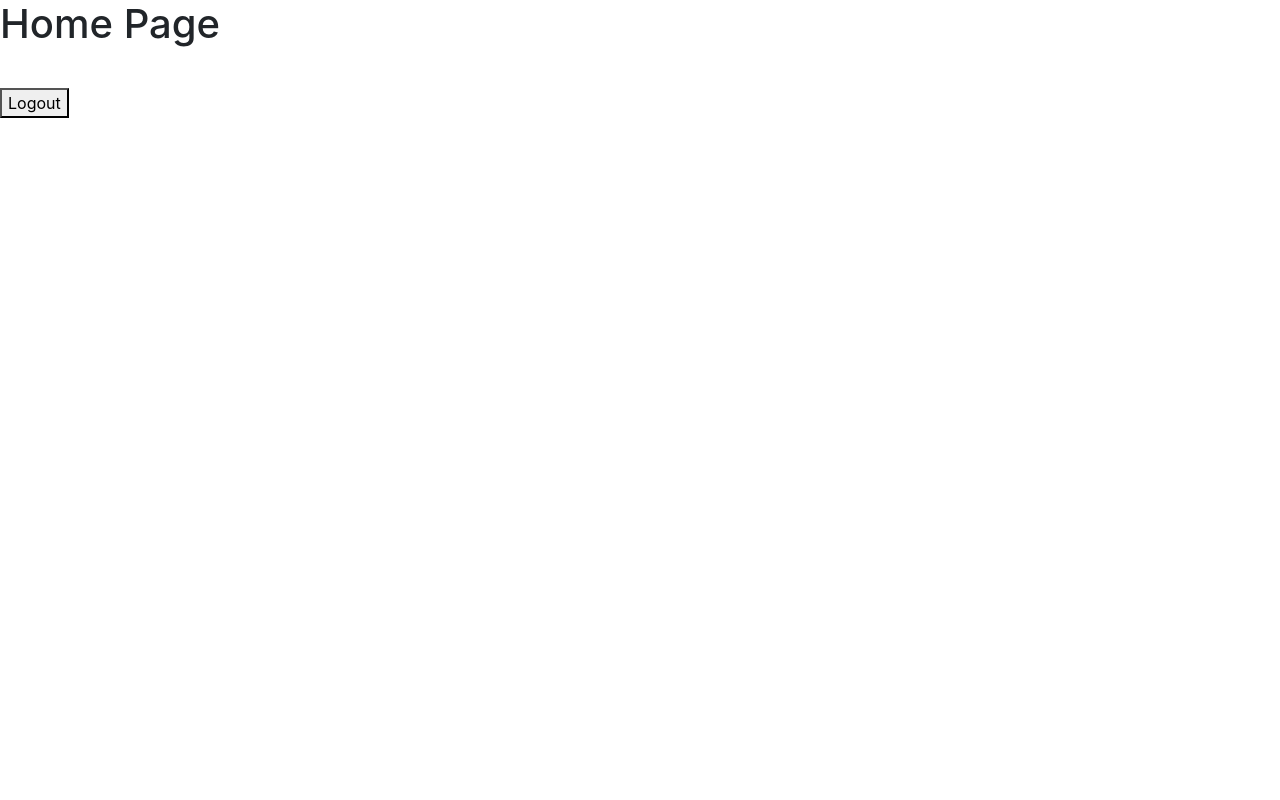
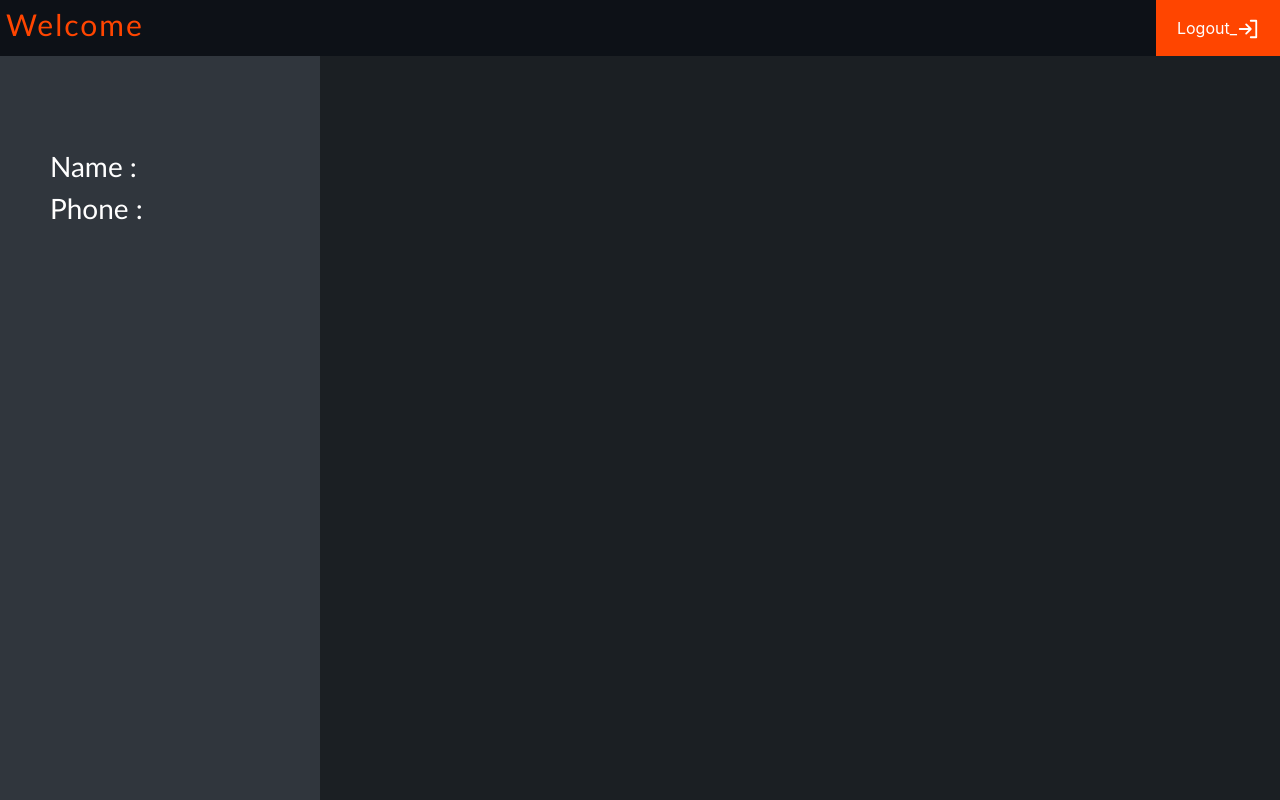
Before and after one commit to Akashmane21/Chitchat, a React (Create React App) app: page / in a window 1280 px wide. Shown: the top 800 px of the page. Built offline with nearby package versions, Linux system fonts and the light colour scheme; no server answers; the database is empty; sample sign-in values are in the browser's storage.

Commit message:
Making Home page 1

```diff
--- a/src/Css/Home.scss
+++ b/src/Css/Home.scss
@@ -1,13 +1,126 @@
+.profile{
+    img{
+        height: 150px;
+        width: auto;
+        border-radius: 50%;
+    }
 
-// For Mobile View
-@media (max-width: 765px) {
+
+    .info{
+      text-align: left;
+        h3{
+            color: white;
+            font-family: 'Trebuchet MS', 'Lucida Sans Unicode', 'Lucida Grande', 'Lucida Sans', Arial, sans-serif;
+        }
+
+        h4{
+            color: rgb(0, 225, 255);
+        }
+    }
+  }
+.menu{
+    background-color: #0d1117;
+    display: flex;
+    justify-content: flex-end;
+    h1{
+        color: orangered;
+        letter-spacing: 2px;
+        font-family: 'Trebuchet MS', 'Lucida Sans Unicode', 'Lucida Grande', 'Lucida Sans', Arial, sans-serif;
+  padding: 6px;
+        font-size: 30px;
+    }
+    button{
+       margin-left: auto;
+       background-color: orangered;
+       border: 0px;
+       padding: 10px 20px;
+       color: white;
+       border-radius: 0px;
+       border: 1px solid orangered;
+
+
+       &:hover{
+           cursor: pointer;
+           background-color: #1b1a1a;
+           border: 1px solid orangered;
+           color: orangered;
+       }
+    }
+}
+
+
+.left {
+
+    background-color: #30363d;
+text-align: center;
+  margin: 0px;
+  padding: 20px;
+  align-items: center;
 
 
 }
 
+.right {
+  background-color: #1b1f23;
 
+background-size: 98%;
+  margin: 0px;
+  padding: 10px;
+
+  // height: 100vh;
+
+}
+
+// For Mobile View
+@media (max-width: 765px) {
+    .left {
+        // height: 50vh;
+    h1{
+        display: none;
+    }
+    .profile{
+        img{
+            height: 70px;
+            width: auto;
+            border-radius: 50%;
+        }
+
+        h3{
+            font-size: 20px;
+            display: none;
+        }
+    }
+
+      }
+
+      .profile{
+        display: flex;
+        align-items: center;
+        justify-content: space-around;
+      }
+
+
+}
 
 // For Desktop View
 @media (min-width: 765px) {
+  .main {
+    display: flex;
+  }
+  .left {
+    width: 25%;
+    height: 130vh;
 
+  }
+
+  .right {
+    width: 75%;
+    .box{
+      margin: 20%;
+    }
+  }
+
+  .info{
+    padding: 50px 30px;
+  }
 }
--- a/src/Pages/Home.js
+++ b/src/Pages/Home.js
@@ -1,19 +1,18 @@
-import React , {useEffect , useState} from 'react'
+import React, { useEffect, useState } from "react";
 import { useHistory } from "react-router-dom";
-import '../Css/Home.scss'
-import {useCounter} from '../Context/CartContext'
-import firebase from '../DB/firebasedb'
+import "../Css/Home.scss";
+import { useCounter } from "../Context/CartContext";
+import firebase from "../DB/firebasedb";
 
 export default function Home() {
   let history = useHistory();
-    const {UserId , UserName} = useCounter()
-    const [Img, setImg] = useState("")
-    const [Phone, setPhone] = useState("")
-
+  const { UserId, UserName } = useCounter();
+  const [Img, setImg] = useState("");
+  const [Phone, setPhone] = useState("");
 
   useEffect(() => {
-       if(localStorage.getItem("auth")==null){
-           history.push('/Auth')
+    if (localStorage.getItem("auth") == null) {
+      history.push("/Auth");
     }
     const Products = firebase.database().ref(`Users/${UserId}/`);
     Products.on("value", (snapshot) => {
@@ -25,26 +24,52 @@ export default function Home() {
       }
       console.log(Products_List);
 
-            setImg(Products_List[0].Link)
-            setPhone(Products_List[0].Phone)
-
+      setImg(Products_List[0].Link);
+      setPhone(Products_List[0].Phone);
     });
 
     //   eslint-disable-next-line
-    }, [])
+  }, []);
 
-    function logout(){
-        localStorage.removeItem("authentication")
-        history.push('/Auth')
+  function logout() {
+    localStorage.removeItem("authentication");
+    history.push("/Auth");
   }
 
   return (
     <div>
-            <h1>Home Page</h1>
-            <h1>{UserId} {UserName}</h1>
+
+    <div className="menu">
+    <h1>Welcome {UserName} </h1>
+
+      <button onClick={logout}>Logout_<svg xmlns="http://www.w3.org/2000/svg" width="22" height="22" viewBox="0 0 24 24" fill="none" stroke="white" stroke-width="2" stroke-linecap="round" stroke-linejoin="round"><path d="M15 3h6v18h-6M10 17l5-5-5-5M13.8 12H3"/></svg></button>
+    </div>
+
+      <div className="main">
+        <div className="left">
+
+        <div className="profile">
+
+
             <img src={Img} alt={UserName} />
-            <h1>{Phone}</h1>
-            <button onClick={logout}>Logout</button>
+
+            <div className="info">
+
+
+            <h3>Name : </h3>
+            <h4>{UserName}</h4>
+            <h3>Phone : </h3>
+            <h4>{Phone}</h4>
             </div>
-    )
+
+</div>
+
+        </div>
+
+        <div className="right">
+          <div className="box"></div>
+        </div>
+      </div>
+    </div>
+  );
 }
```
Lines whose indentation alone changed are shown as unchanged.
